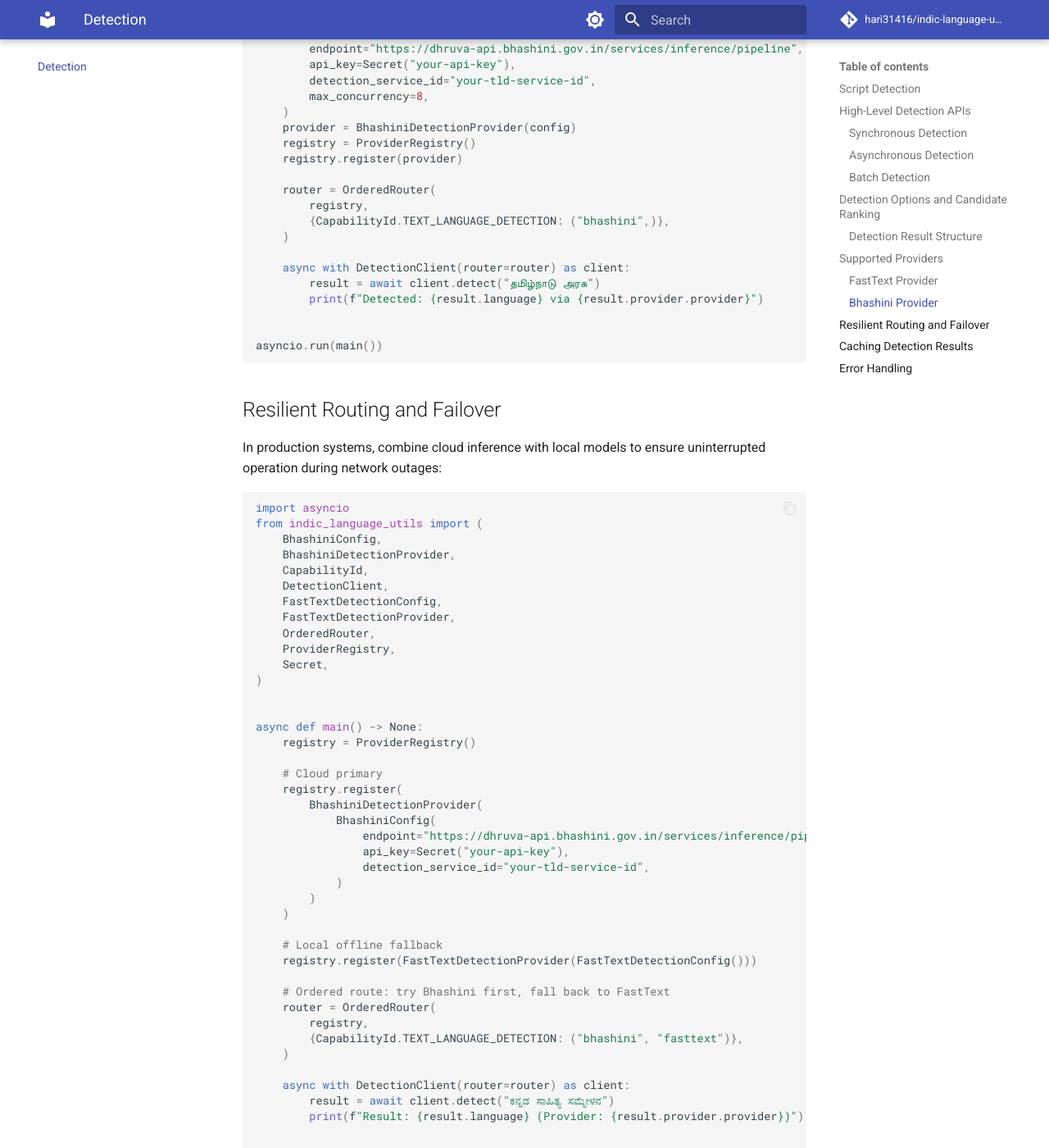
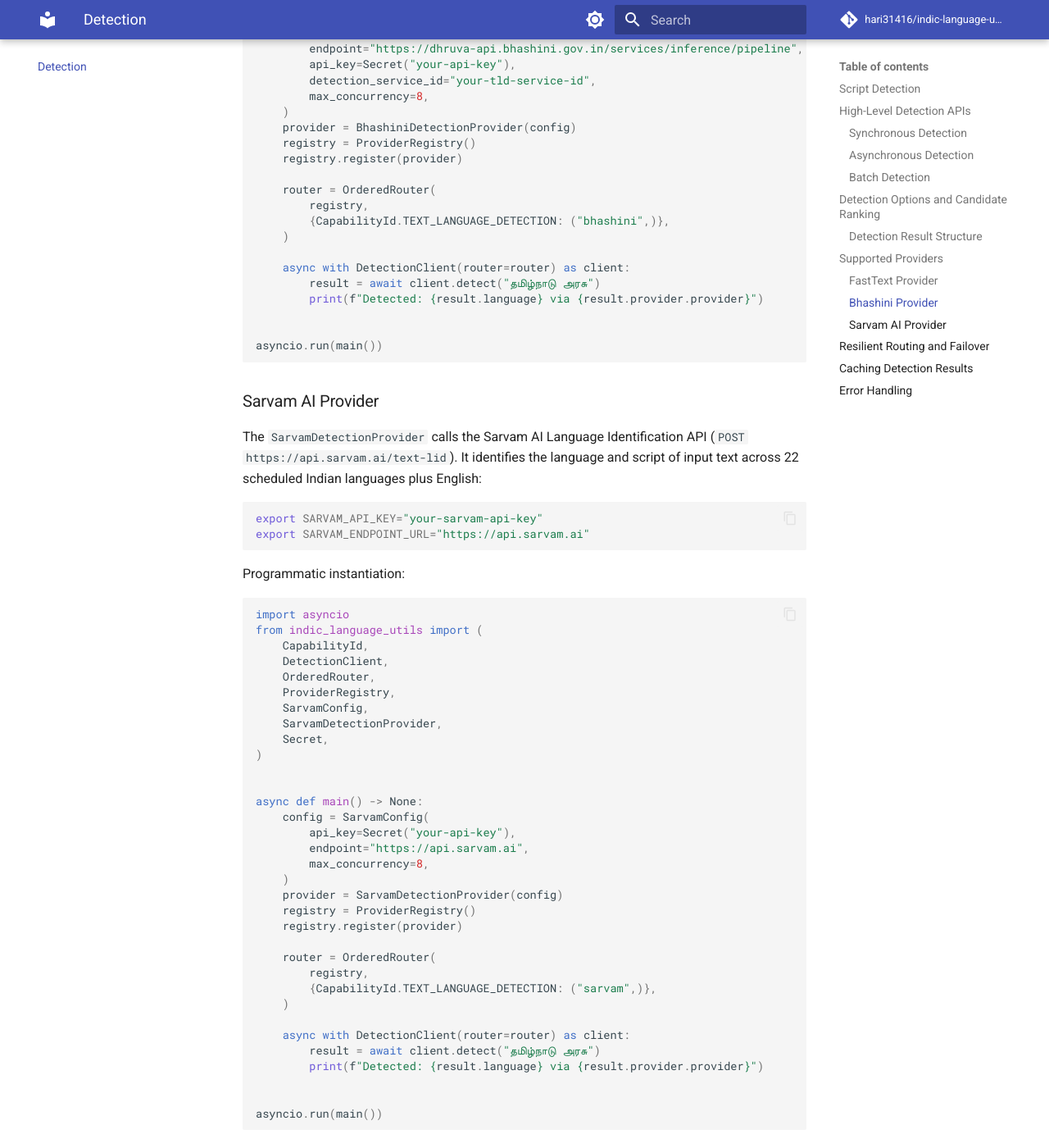
Before and after one commit to Hari31416/indic-language-utils, an MkDocs documentation site: the page built from docs/detection.md, in a window 1280 px wide and 1400 px high, scrolled down 4430 px. Shown: the whole window at 82% size. Built offline with MkDocs 1.6.1 and Material for MkDocs 9.7.7, drawn with Linux system fonts in a browser that asks for light colours; comment, search, counter and statistics services are not loaded.

Commit message:
docs(general): document sarvam provider and configuration
- Update README with Sarvam in supported providers table
- Document Sarvam configuration and environment variables
- Add Sarvam provider guide in translation and detection docs

````diff
--- a/docs/detection.md
+++ b/docs/detection.md
@@ -203,6 +203,53 @@
 asyncio.run(main())
 ```
 
+### Sarvam AI Provider
+
+The `SarvamDetectionProvider` calls the Sarvam AI Language Identification API (`POST https://api.sarvam.ai/text-lid`). It identifies the language and script of input text across 22 scheduled Indian languages plus English:
+
+```bash
+export SARVAM_API_KEY="your-sarvam-api-key"
+export SARVAM_ENDPOINT_URL="https://api.sarvam.ai"
+```
+
+Programmatic instantiation:
+
+```python
+import asyncio
+from indic_language_utils import (
+    CapabilityId,
+    DetectionClient,
+    OrderedRouter,
+    ProviderRegistry,
+    SarvamConfig,
+    SarvamDetectionProvider,
+    Secret,
+)
+
+
+async def main() -> None:
+    config = SarvamConfig(
+        api_key=Secret("your-api-key"),
+        endpoint="https://api.sarvam.ai",
+        max_concurrency=8,
+    )
+    provider = SarvamDetectionProvider(config)
+    registry = ProviderRegistry()
+    registry.register(provider)
+
+    router = OrderedRouter(
+        registry,
+        {CapabilityId.TEXT_LANGUAGE_DETECTION: ("sarvam",)},
+    )
+
+    async with DetectionClient(router=router) as client:
+        result = await client.detect("தமிழ்நாடு அரசு")
+        print(f"Detected: {result.language} via {result.provider.provider}")
+
+
+asyncio.run(main())
+```
+
 ## Resilient Routing and Failover
 
 In production systems, combine cloud inference with local models to ensure uninterrupted operation during network outages:
````
Also changed, not shown: README.md (+9 -2 lines), docs/configuration.md (+22 -3 lines), docs/translation.md (+32 -0 lines).
